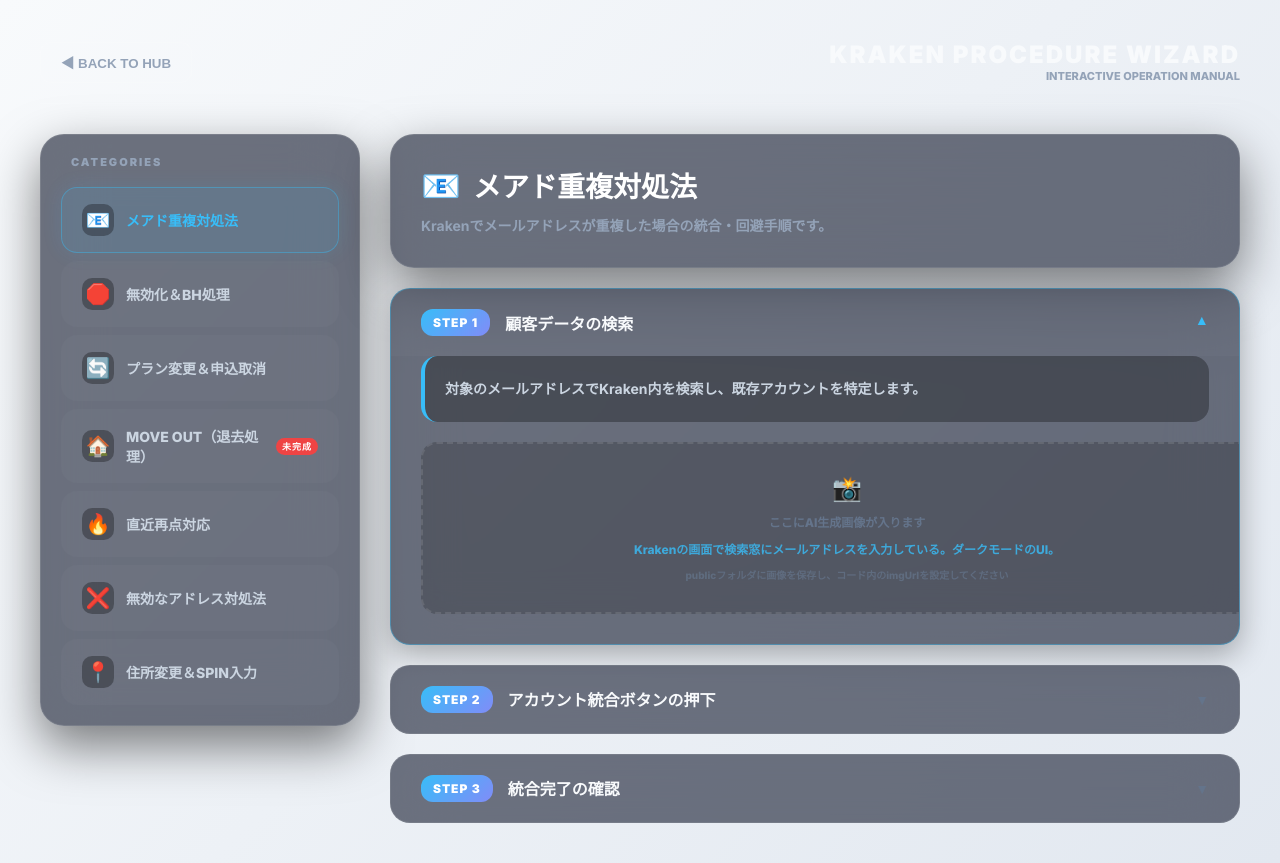
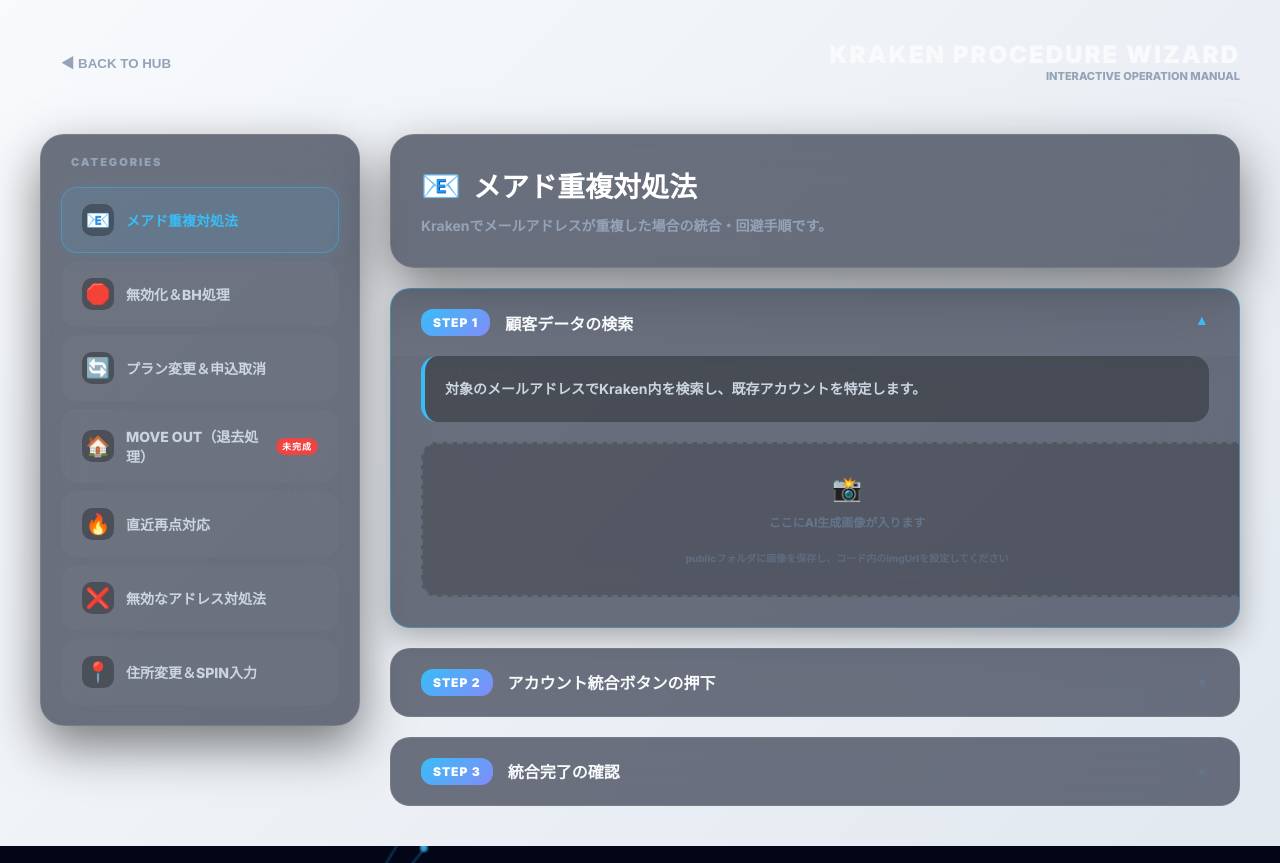
Before and after one commit to toranosukehigashi/team-portal, a Next.js app: page /procedure-wizard in a window 1280 px wide. Built offline with nearby package versions, Linux system fonts and the light colour scheme.

Commit message:
“Krakenスクショいれてく”

```diff
--- a/app/procedure-wizard/page.tsx
+++ b/app/procedure-wizard/page.tsx
@@ -42,7 +42,7 @@ const MANUAL_DATA = [
     title: "メアド重複対処法",
     desc: "Krakenでメールアドレスが重複した場合の統合・回避手順です。",
     steps: [
-      { step: 1, title: "顧客データの検索", content: "対象のメールアドレスでKraken内を検索し、既存アカウントを特定します。", aiImgDesc: "Krakenの画面で検索窓にメールアドレスを入力している。ダークモードのUI。" },
+      { step: 1, title: "顧客データの検索", content: "対象のメールアドレスでKraken内を検索し、既存アカウントを特定します。", imgUrl: "dup-email-1.png"},
       { step: 2, title: "アカウント統合ボタンの押下", content: "「紐付け（マージ）」ボタンをクリックしてアカウントを統合します。", aiImgDesc: "マージボタンが強調されたKrakenの顧客詳細画面。" },
       { step: 3, title: "統合完了の確認", content: "統合が正常に完了したことを確認し、顧客に案内します。", aiImgDesc: "統合完了メッセージが表示された顧客アカウント画面。" },
     ]
```
